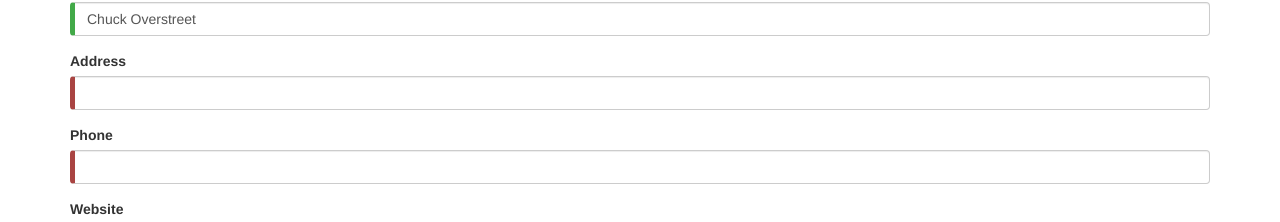
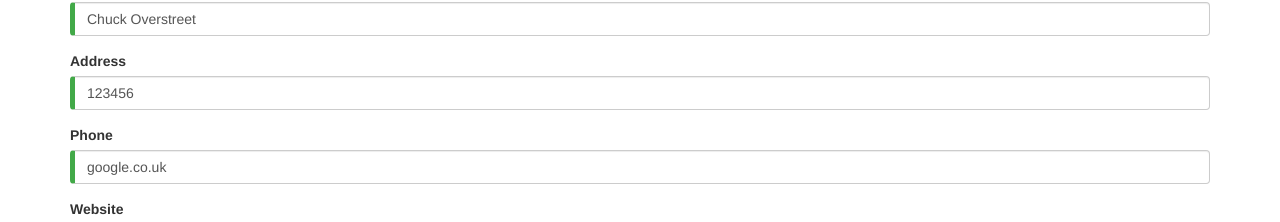
Before and after one commit to peteCarey/angular-cata, an Angular app: page / in a window 1280 px wide. Shown: the part 404-626 px from the top of the page. Built offline with nearby package versions, Linux system fonts and the light colour scheme; no server answers.

Commit message:
model adjusted

```diff
--- a/src/app/user-form/user-form.component.html
+++ b/src/app/user-form/user-form.component.html
@@ -110,7 +110,7 @@
         <input
           type="text"
           class="form-control"
-          id="Website"
+          id="website"
           [(ngModel)]="model.website"
           name="website"
           #website="ngModel"
--- a/src/app/user-form/user-form.component.ts
+++ b/src/app/user-form/user-form.component.ts
@@ -16,10 +16,18 @@ export class UserFormComponent implements OnInit {
   }
   //users = [];
   // id: any;
-
+  // dummy data for model and emails - need to inject a data service
+  // to get and save real data, or expose those properties as inputs and outputs.
   eMails = ['Really Smart', 'Super Flexible', 'Super Hot', 'Weather Changer'];
 
-  model = new User(18, 'Dr IQ', this.eMails[0], 'Chuck Overstreet');
+  model = new User(
+    18,
+    'Dr IQ',
+    this.eMails[0],
+    'Chuck Overstreet',
+    '123456',
+    'google.co.uk'
+  );
 
   submitted = false;
 
@@ -28,6 +36,6 @@ export class UserFormComponent implements OnInit {
   }
 
   newUser() {
-    this.model = new User(42, '', '');
+    this.model = new User(42, '', '', '', '', '');
   }
 }
```
